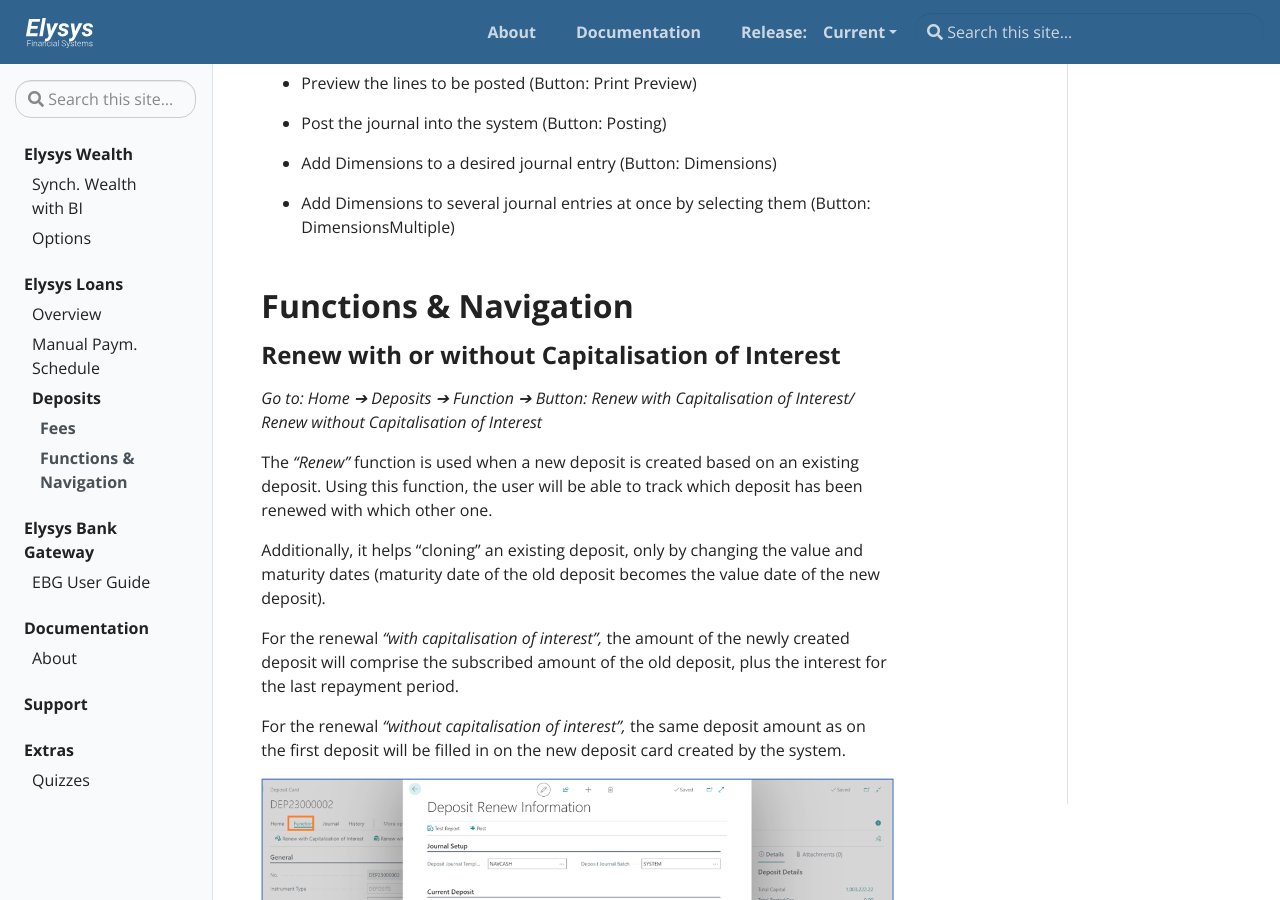
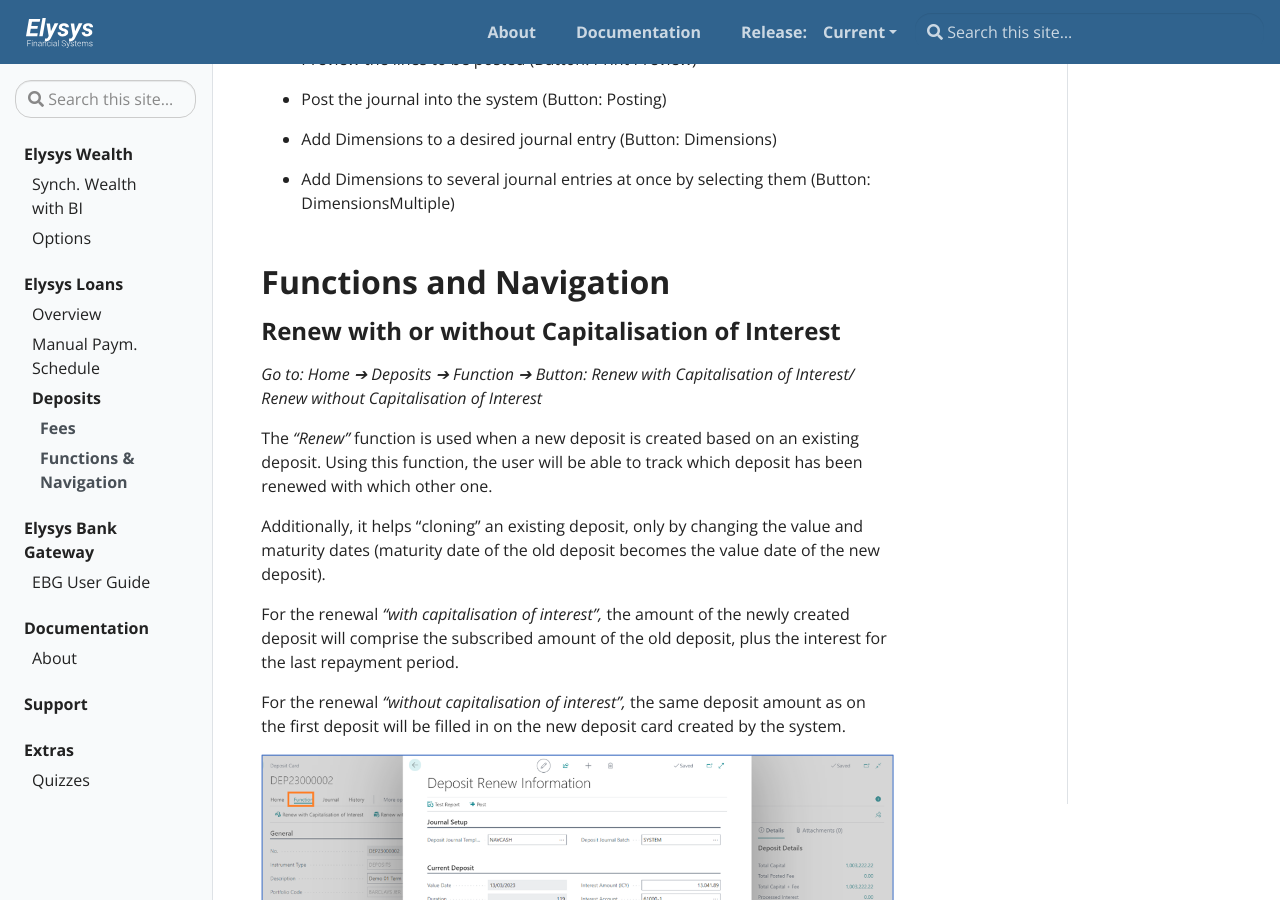
Before and after one commit to Elysys/Docs, a Jekyll site: the page built from _docs/loans/ElysysDepositsManual.md, in a window 1280 px wide and 900 px high, scrolled down 10634 px. Built offline with Jekyll 4.4.1, drawn with Linux system fonts in a browser that asks for light colours.

Commit message:
US 356 testing deposit manual toc children v10

```diff
--- a/_data/toc.yml
+++ b/_data/toc.yml
@@ -21,7 +21,7 @@
         - title: "Fees"
           url: docs/loans/ElysysDepositsManual#fees
         - title: "Functions & Navigation"
-          url: docs/loans/ElysysDepositsManual#functions-&-navigation
+          url: docs/loans/ElysysDepositsManual#functions-and-navigation
 - title: Elysys Bank Gateway
   url: "docs/ebg/EBG User Guide"
   links:
--- a/_docs/loans/ElysysDepositsManual.md
+++ b/_docs/loans/ElysysDepositsManual.md
@@ -358,26 +358,26 @@ functions to:
 
 ### **Loan & Deposit IFRS Year End Closing**
 
-> *Go to: Home ➔ Deposits ➔ Journal➔ Button: Loan & Deposit IFRS Year
-> End Closing*
->
-> For entities complying with the IFRS regulations, Elysys Deposits
-> Module provides an IFRS accounting treatment.
->
-> Within the Loan & Deposit IFRS Year End Closing, the user can generate
-> the needed entries to mark to market the foreign currency deposits at
-> the end of the fiscal year. Business Central standard currency
-> exchange rates are used to adjust the outstanding deposit capital.
->
-> **Pre-Requirement:** The Loan & Deposit Revaluation must be processed
-> before running the IFRS Year End Closing process.
->
-> Click on the button *"Suggest Revaluation"* to generate posting
-> entries. You will be prompted to choose from the already configured
-> beginning periods of the fiscal years.
->
-> Once the entries have been carefully verified, use the various
-> available functions to:
+ *Go to: Home ➔ Deposits ➔ Journal➔ Button: Loan & Deposit IFRS Year
+ End Closing*
+
+ For entities complying with the IFRS regulations, Elysys Deposits
+ Module provides an IFRS accounting treatment.
+
+ Within the Loan & Deposit IFRS Year End Closing, the user can generate
+ the needed entries to mark to market the foreign currency deposits at
+ the end of the fiscal year. Business Central standard currency
+ exchange rates are used to adjust the outstanding deposit capital.
+
+ **Pre-Requirement:** The Loan & Deposit Revaluation must be processed
+ before running the IFRS Year End Closing process.
+
+ Click on the button *"Suggest Revaluation"* to generate posting
+ entries. You will be prompted to choose from the already configured
+ beginning periods of the fiscal years.
+
+ Once the entries have been carefully verified, use the various
+ available functions to:
 
 -   Preview the lines to be posted (Button: Print Preview)
 
@@ -388,7 +388,7 @@ functions to:
 -   Add Dimensions to several journal entries at once by selecting them
     (Button: DimensionsMultiple)
 
-## **Functions & Navigation**
+## **Functions and Navigation**
 
 ### **Renew with or without Capitalisation of Interest**
 
```
